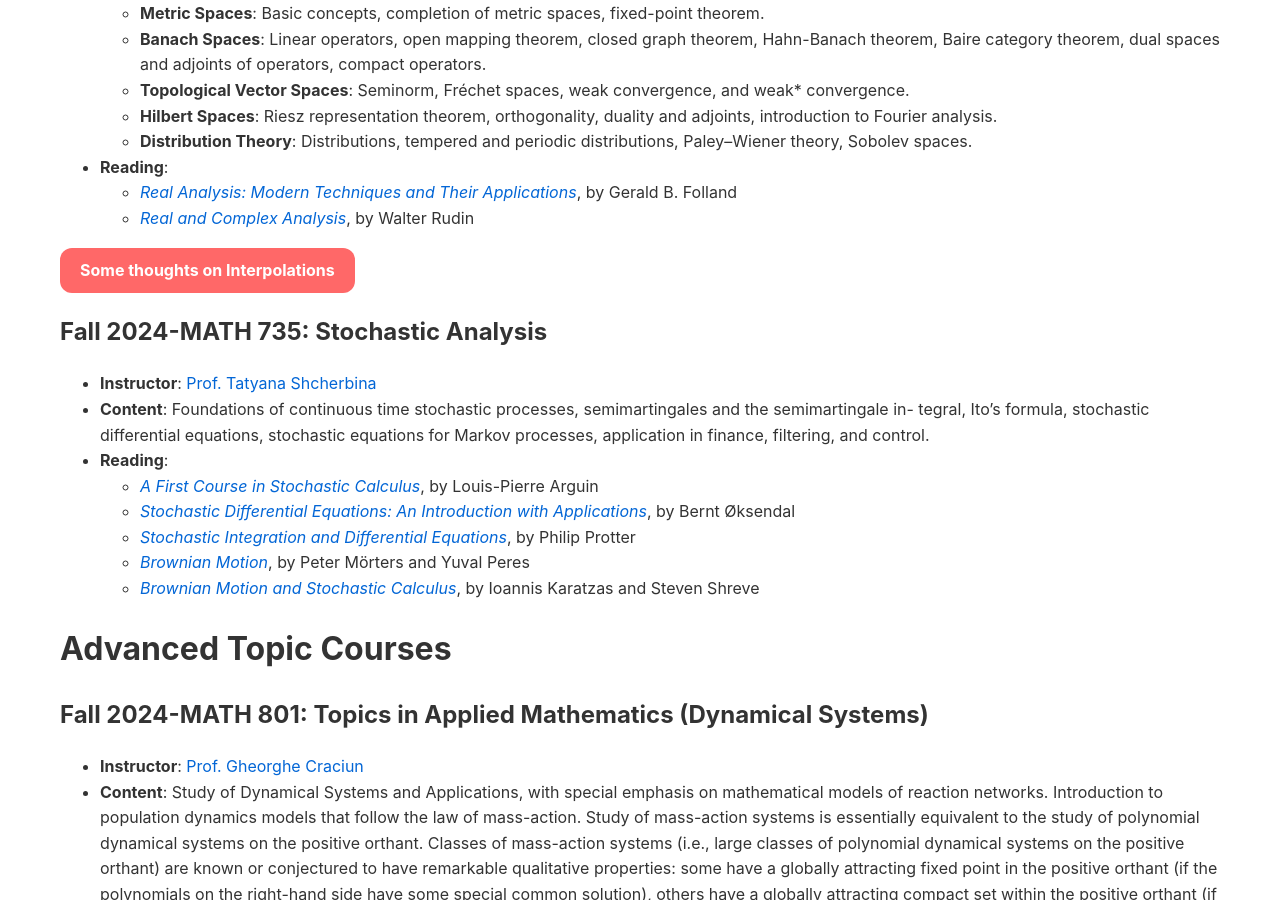
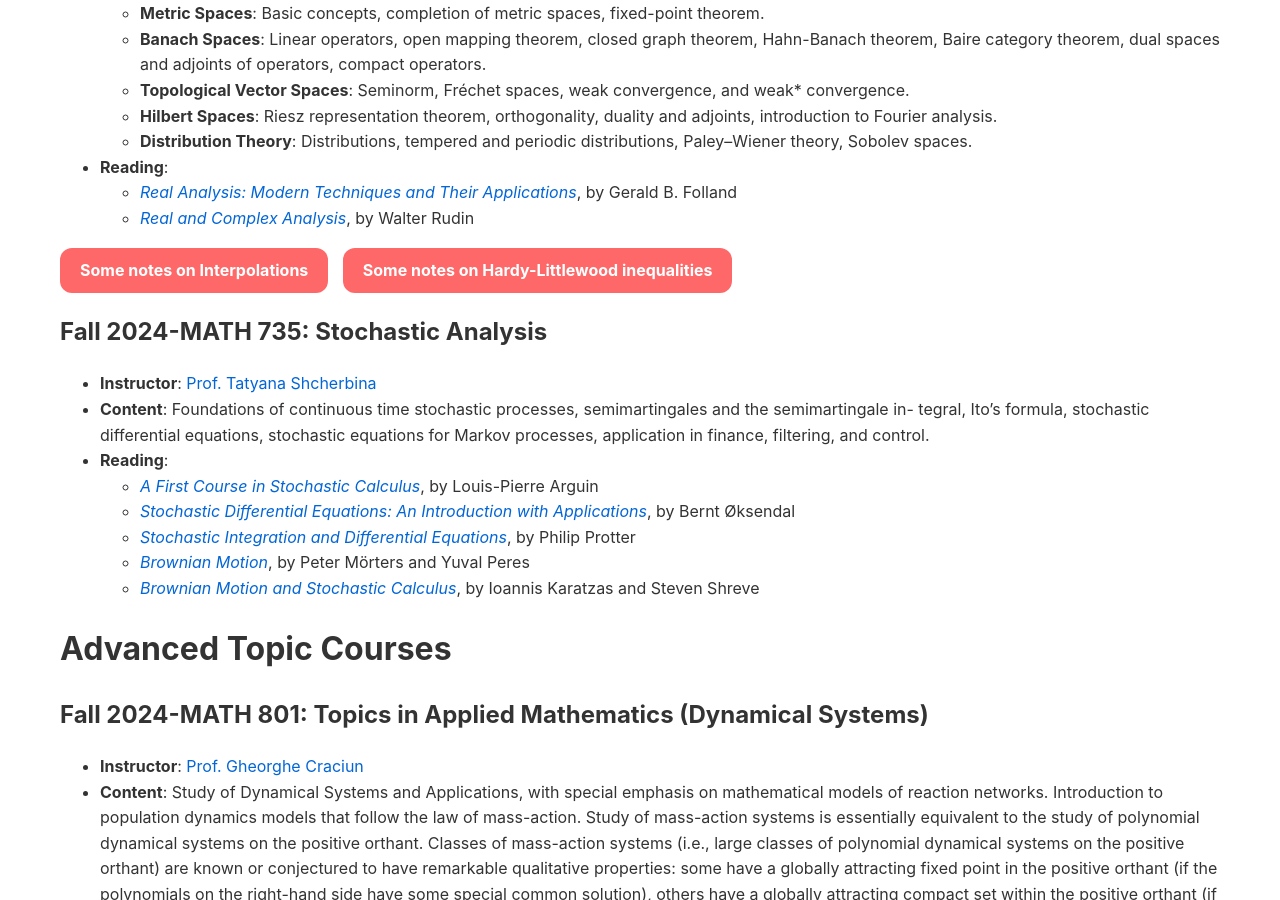
Before and after one commit to Yoon-1023/Yoon-1023.github.io, a Jekyll site: the page built from courses.md, in a window 1280 px wide and 900 px high, scrolled down 1254 px. Built offline with Jekyll 4.4.1, drawn with Linux system fonts in a browser that asks for light colours.

Commit message:
Update courses.md

```diff
--- a/courses.md
+++ b/courses.md
@@ -59,7 +59,10 @@ meromorphic functions, conformal mappings, harmonic functions, approximation and
   - [*Real and Complex Analysis*](#references), by Walter Rudin
 
 <div style="display: inline-block; padding: 10px 20px; background-color: #ff6868; border-radius: 12px; text-align: center;">
-    <a href="/courses/interpolation/" style="text-decoration: none; color: white; font-weight: bold;">Some thoughts on Interpolations</a>
+    <a href="/courses/interpolation/" style="text-decoration: none; color: white; font-weight: bold;">Some notes on Interpolations</a>
+</div>
+<div style="display: inline-block; padding: 10px 20px; background-color: #ff6868; border-radius: 12px; text-align: center; margin-left: 10px;">
+    <a href="/courses/hardy_littlewood/" style="text-decoration: none; color: white; font-weight: bold;">Some notes on Hardy-Littlewood inequalities</a>
 </div>
 
 ## Fall 2024-MATH 735: Stochastic Analysis
```
